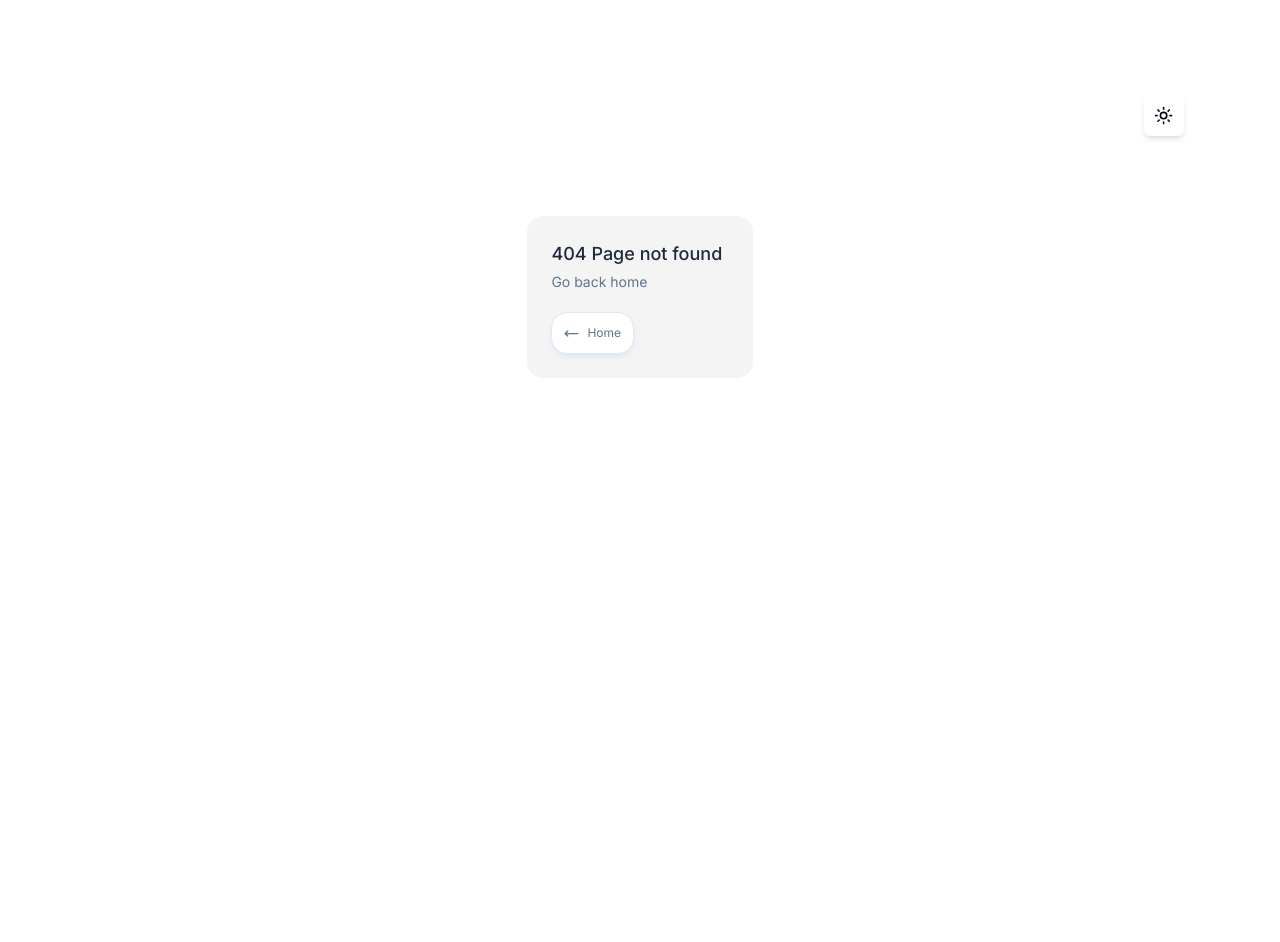
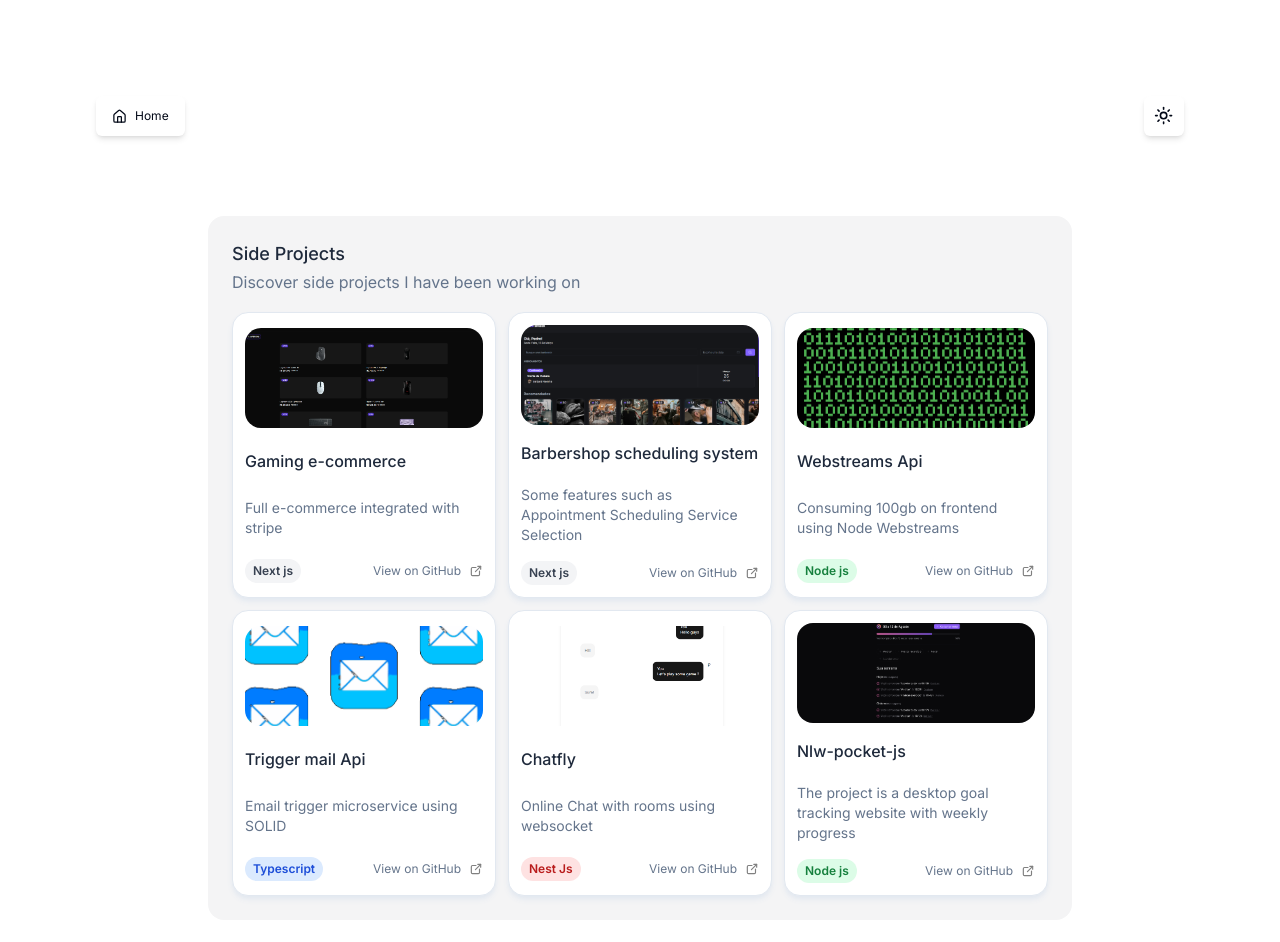
Before and after one commit to Pedrinvits/personal-portfolio, a Next.js app: page /projects in a window 1280 px wide. Before the commit this address had no page. Shown: the top 942 px of the page. Before the commit the page ends 800 px from the top, so only its background shows below. Built offline with nearby package versions, Linux system fonts and the light colour scheme.

Commit message:
rafator : projects component

```diff
--- a/src/app/page.tsx
+++ b/src/app/page.tsx
@@ -3,14 +3,14 @@ import Footer from "@/components/footer";
 import { ModeToggle } from "@/components/mode-toggle";
 import Posts from "@/components/posts";
 import Projects from "@/components/projects";
-import Image from "next/image";
-
+import { ProjectList } from "./projects/projects";
+const featuredProjects = ProjectList.slice(0, 4);
 export default function Home() {
   return (
     <main className="flex min-h-screen flex-col items-center justify-between p-6 sm:p-24">
       <ModeToggle/>
       <Bio/>
-      <Projects/>
+      <Projects ProjectList={featuredProjects} />
       <Posts/>
       <Footer/>
     </main>
--- /dev/null
+++ b/src/app/projects/page.tsx
@@ -0,0 +1,23 @@
+import { ModeToggle } from "@/components/mode-toggle";
+import Projects from "@/components/projects";
+import { ProjectList } from "./projects";
+import Link from "next/link";
+import { HomeIcon, MoveLeft } from "lucide-react";
+import { Button } from "@/components/ui/button";
+
+const ProjectsImade = () => {
+    return (
+        <main className="flex min-h-screen flex-col items-center justify-between p-6 sm:p-24">
+            <div className="flex w-full justify-between">
+                <Button className="self-start bg-card hover:bg-card shadow-md">
+                    <Link href={'/'}><span className="text-xs font-normal text-foreground flex items-center justify-center gap-2 hover:text-slate-500"><HomeIcon size={15} />Home</span>
+                    </Link>
+                </Button>
+                <ModeToggle />
+            </div>
+            <Projects ProjectList={ProjectList} />
+        </main>
+    );
+}
+
+export default ProjectsImade;
--- /dev/null
+++ b/src/app/projects/projects.ts
@@ -0,0 +1,72 @@
+import { StaticImageData } from 'next/image';
+import ShopImage from '../../../public/shop.webp';
+import BarberImage from '../../../public/barber.webp';
+import WebstreamsImage from '../../../public/json.webp';
+import MailImage from '../../../public/mail.webp';
+import GoalsImage from '../../../public/Goals-.png';
+import ChatflyImage from '../../../public/chatfly.png';
+
+export const ProjectList: {
+  title: string;
+  desc: string;
+  link: string;
+  bgcolor: string;
+  textcolor: string;
+  tech: string;
+  image: StaticImageData;
+}[] = [
+  {
+    title: "Gaming e-commerce",
+    desc: "Full e-commerce integrated with stripe",
+    link: "https://github.com/Pedrinvits/FSW-SHOP",
+    bgcolor: "bg-gray-100",
+    textcolor: "text-gray-700",
+    tech: "Next js",
+    image: ShopImage,
+  },
+  {
+    title: "Barbershop scheduling system",
+    desc: "Some features such as Appointment Scheduling Service Selection",
+    link: "https://github.com/Pedrinvits/BarberShop",
+    bgcolor: "bg-gray-100",
+    textcolor: "text-gray-700",
+    tech: "Next js",
+    image: BarberImage,
+  },
+  {
+    title: "Webstreams Api",
+    desc: "Consuming 100gb on frontend using Node Webstreams",
+    link: "https://github.com/Pedrinvits/WebstreamsNode",
+    bgcolor: "bg-green-100",
+    textcolor: "text-green-700",
+    tech: "Node js",
+    image: WebstreamsImage,
+  },
+  {
+    title: "Trigger mail Api",
+    desc: "Email trigger microservice using SOLID",
+    link: "https://github.com/Pedrinvits/solidApi",
+    bgcolor: "bg-blue-100",
+    textcolor: "text-blue-700",
+    tech: "Typescript",
+    image: MailImage,
+  },
+  {
+    title: "Chatfly",
+    desc: "Online Chat with rooms using websocket",
+    link: "https://github.com/Pedrinvits/Chatfly-api",
+    bgcolor: "bg-red-100",
+    textcolor: "text-red-700",
+    tech: "Nest Js",
+    image: ChatflyImage,
+  },
+  {
+    title: "Nlw-pocket-js",
+    desc: "The project is a desktop goal tracking website with weekly progress",
+    link: "https://github.com/Pedrinvits/NLW-Pocket-JavaScript",
+    bgcolor: "bg-green-100",
+    textcolor: "text-green-700",
+    tech: "Node js",
+    image: GoalsImage,
+  },
+];
--- a/src/components/projects/index.tsx
+++ b/src/components/projects/index.tsx
@@ -1,61 +1,35 @@
+"use client"
 import { TbExternalLink } from "react-icons/tb";
-import Image from "next/image";
-import WebstreamsImage from '../../../public/json.webp'
-import ShopImage from '../../../public/shop.webp'
-import BarberImage from '../../../public/barber.webp'
-import MailImage from '../../../public/mail.webp'
+import Image, { StaticImageData } from "next/image";
 import Link from "next/link";
+import { usePathname, useSearchParams } from 'next/navigation'
 
-const ProjectList = [
-    {
-        title : "Gaming e-commerce",
-        desc  : "Full e-commerce integrated with stripe",
-        link  : "https://github.com/Pedrinvits/FSW-SHOP",
-        bgcolor : "bg-gray-100",
-        textcolor : "text-gray-700",
-        tech  : "Next js",
-        image : ShopImage
+type Project = {
+    title: string;
+    desc: string;
+    link: string;
+    bgcolor: string;
+    textcolor: string;
+    tech: string;
+    image: StaticImageData;
+  };
 
-    },
-    {
-        title : "Barbershop scheduling system",
-        desc  : "Some features such as Appointment Scheduling Service Selection",
-        link  : "https://github.com/Pedrinvits/BarberShop",
-        bgcolor : "bg-gray-100",
-        textcolor : "text-gray-700",
-        tech  : "Next js",
-        image : BarberImage
-    },
-    {
-        title : "Webstreams Api",
-        desc  : "Consuming 100gb on frontend using Node Webstreams",
-        link  : "https://github.com/Pedrinvits/WebstreamsNode",
-        bgcolor : "bg-green-100",
-        textcolor : "text-green-700",
-        tech  : "Node js",
-        image : WebstreamsImage
-    },
-    {
-        title : "Trigger mail Api",
-        desc  : "Email trigger microservice using SOLID",
-        link  : "https://github.com/Pedrinvits/solidApi",
-        bgcolor : "bg-blue-100",
-        textcolor : "text-blue-700",
-        tech  : "Typescript",
-        image : MailImage
-    }
-]
+type ProjectsProps = {
+ProjectList: Project[];
+};
 
-
-
-
-const Projects = () => {
+const Projects = ({ProjectList} : ProjectsProps) => {
+    const pathname = usePathname()
+    const searchParams = useSearchParams()
+    const url = `${pathname}?${searchParams}`
+    let width = url == '/?' ? 'max-w-3xl' : 'max-w-4xl';
+    let grid = url == '/?' ? 'sm:grid-cols-2' : 'sm:grid-cols-3';
     return (
-        <section className="max-w-3xl px-0 md:px-4 mt-20">
+        <section className={`${width} px-0 md:px-4 mt-20`}>
             <div className="bg-zinc-100 dark:bg-card p-6 rounded-2xl">
                 <h3 className="font-medium text-slate-800 dark:text-white text-lg">Side Projects</h3>
                 <p className="leading-7 text-slate-500 dark:text-slate-300 font-normal text-base">Discover side projects I have been working on</p>
-                <div className="mt-4 grid grid-cols-1 gap-3 sm:grid-cols-2">
+                <div className={`mt-4 grid grid-cols-1 gap-3 ${grid}`}>
                     {ProjectList.map((project)=>(
                         <article className="flex min-h-fit flex-col gap-4 rounded-2xl dark:bg-neutral-900 dark:border-none border dark:shadow-lg border-slate-200 dark:border-secondary bg-white  p-3 shadow-md  shadow-slate-200 justify-around" key={project.link}>
                         <Image src={project.image} unoptimized width={0} height={0} alt={project.title} className="rounded-2xl h-[100px] object-cover" />
@@ -71,6 +45,7 @@ const Projects = () => {
                         </article>
                     ))}
                 </div>
+                {url == '/?' ? <p className="not-prose text-xs font-normal text-slate-500 mt-4"><Link href={'/projects'}>See all my projects</Link></p> : ''}
             </div>
         </section>
      );
```
